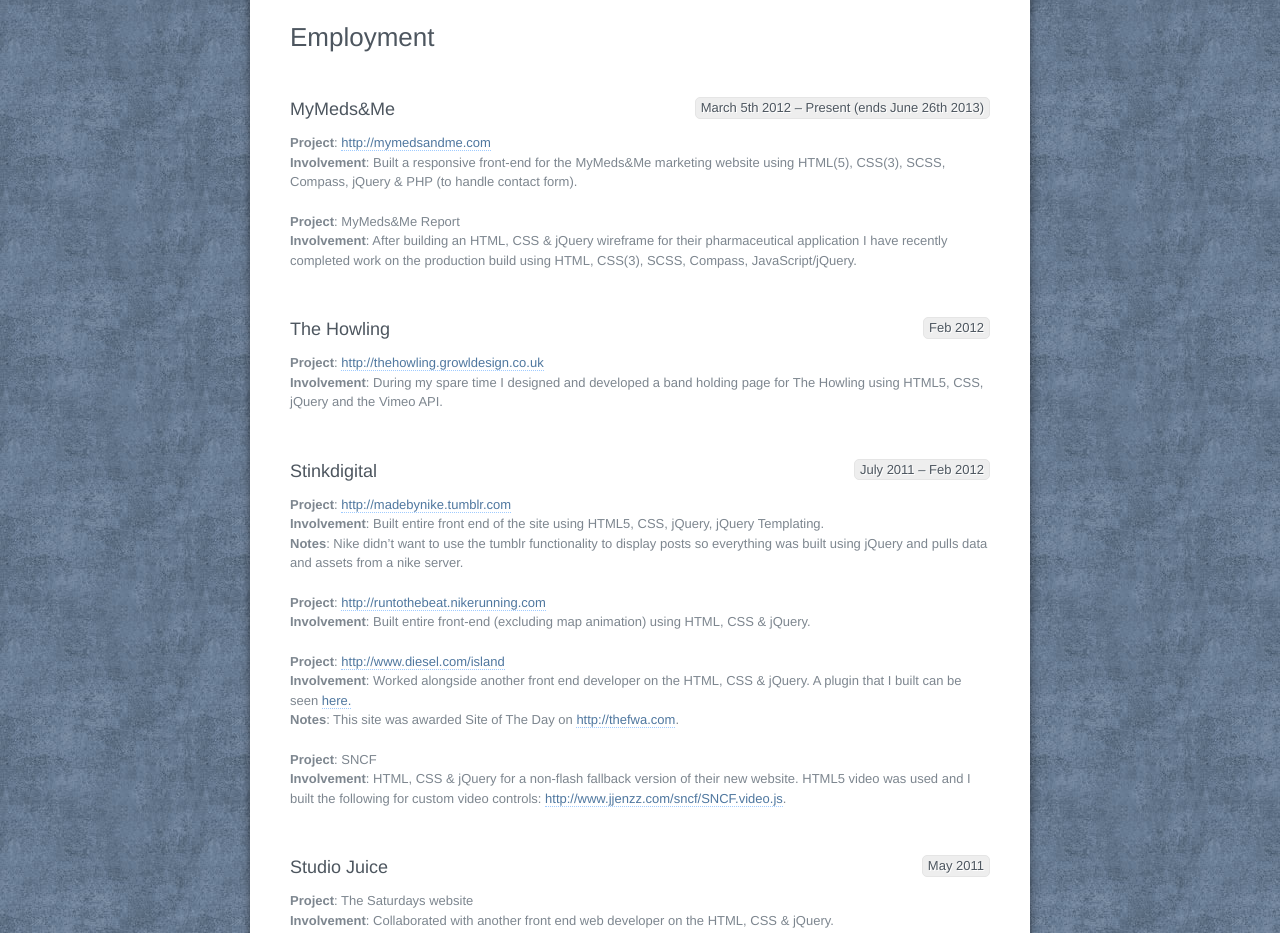
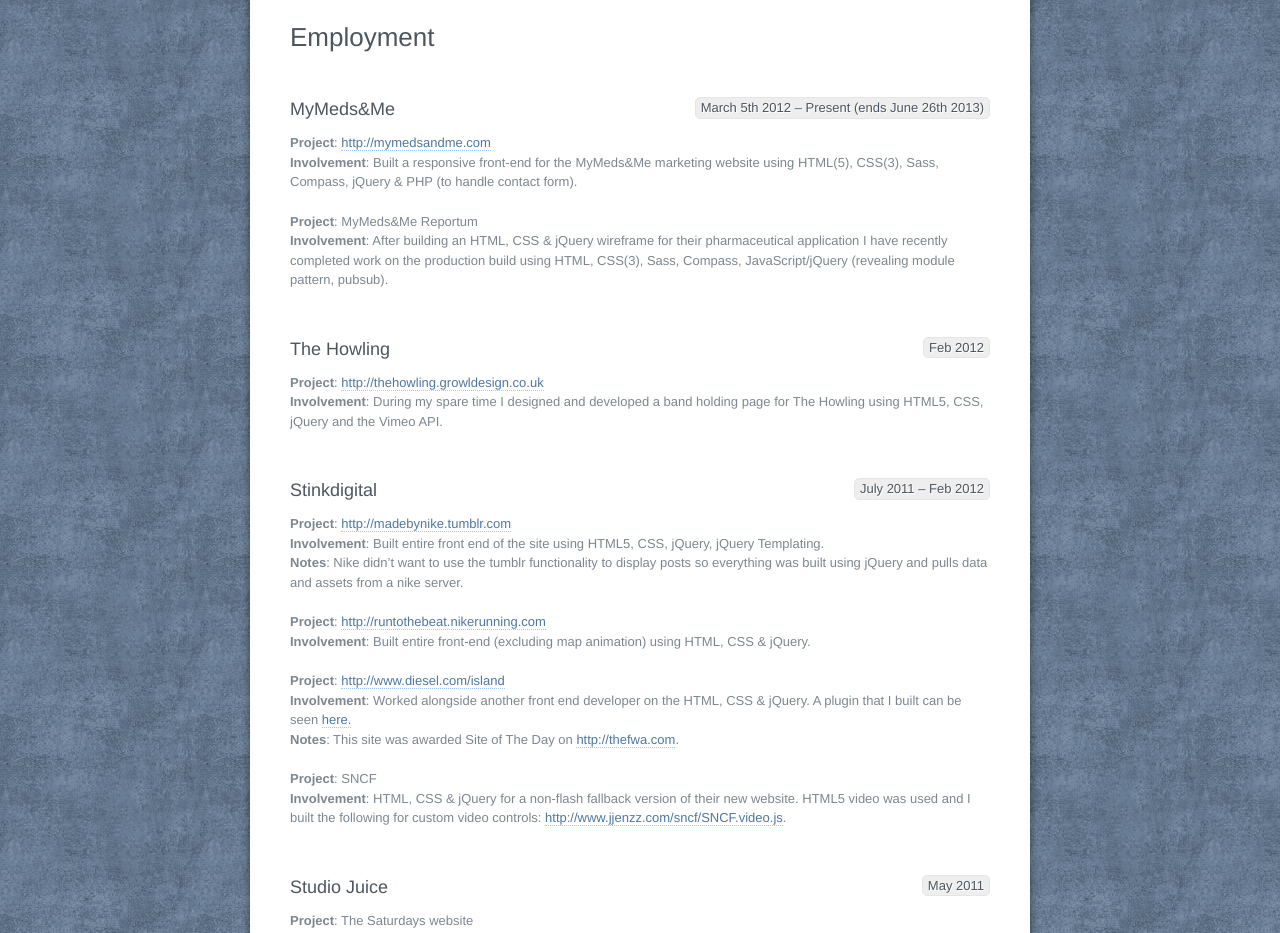
Before and after one commit to jjenzz/cv, a plain HTML site: page index.html in a window 1280 px wide. Shown: the part 1523-2456 px from the top of the page. Drawn offline with Linux system fonts and the light colour scheme.

Commit message:
updating reportum info

```diff
--- a/index.html
+++ b/index.html
@@ -113,14 +113,14 @@
         <p>
           <strong>Project</strong>: <a href="http://mymedsandme.com">http://mymedsandme.com</a><br>
           <strong>Involvement</strong>: Built a responsive front-end for the MyMeds&amp;Me marketing website
-          using HTML(5), CSS(3), SCSS, Compass, jQuery &amp; PHP (to handle contact form).
+          using HTML(5), CSS(3), Sass, Compass, jQuery &amp; PHP (to handle contact form).
         </p>
 
         <p>
-          <strong>Project</strong>: MyMeds&amp;Me Report<br>
+          <strong>Project</strong>: MyMeds&amp;Me Reportum<br>
           <strong>Involvement</strong>: After building an HTML, CSS &amp; jQuery wireframe for their
           pharmaceutical application I have recently completed work on the production build
-          using HTML, CSS(3), SCSS, Compass, JavaScript/jQuery.
+          using HTML, CSS(3), Sass, Compass, JavaScript/jQuery (revealing module pattern, pubsub).
         </p>
       </article>
 
```
